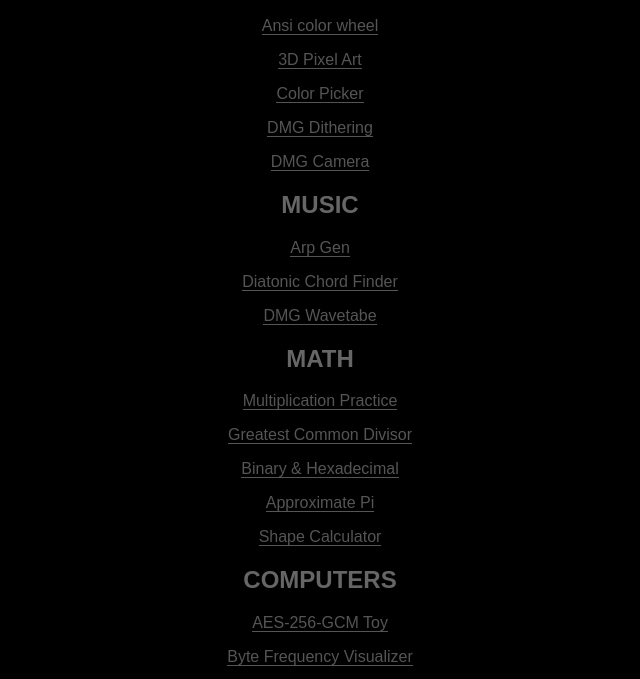
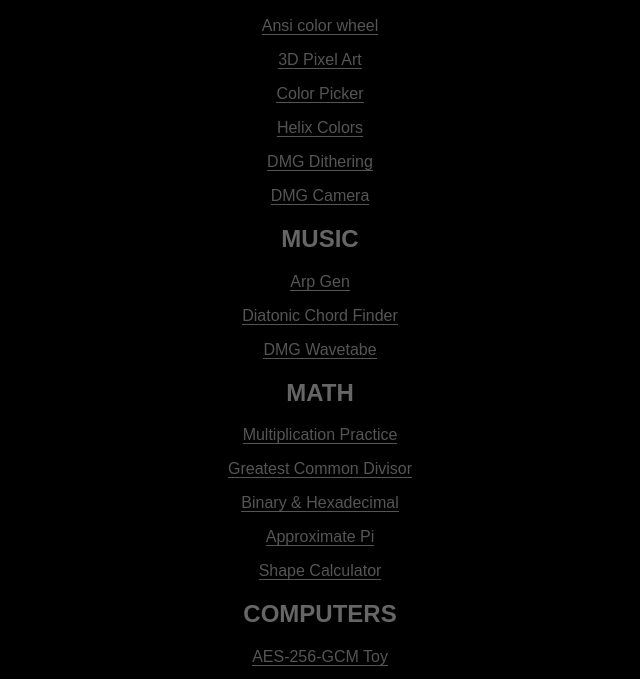
Before and after one commit to noctonic/noctonic.github.io, a plain HTML site: page index.html in a window 1280 px wide. Shown: the part 111-790 px from the top of the page, without its empty margins (320-960 px from the left). Drawn offline with Linux system fonts and the light colour scheme.

Commit message:
Update index.html

```diff
--- a/index.html
+++ b/index.html
@@ -34,6 +34,7 @@
   <p><a href="ansicolor.html">Ansi color wheel</a></p>
   <p><a href="3d-shape.html">3D Pixel Art</a></p>
   <p><a href="color-picker.html">Color Picker</a></p>
+  <p><a href="helix_colors.html">Helix Colors</a></p>
   <p><a href="dmg-dither.html">DMG Dithering</a></p>
   <p><a href="dmg-camera.html">DMG Camera</a></p>
   <h2>MUSIC</h2>
```
